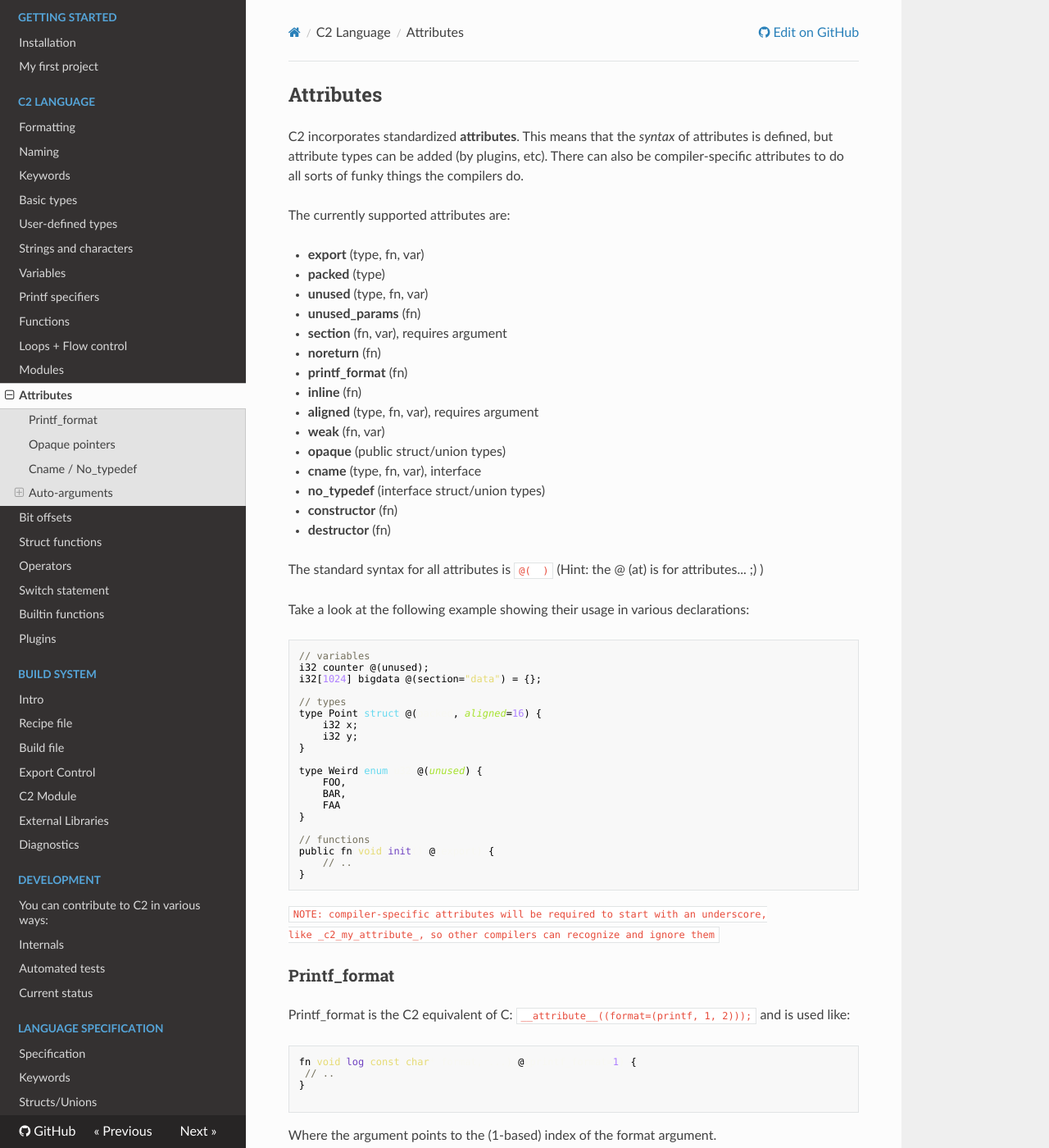
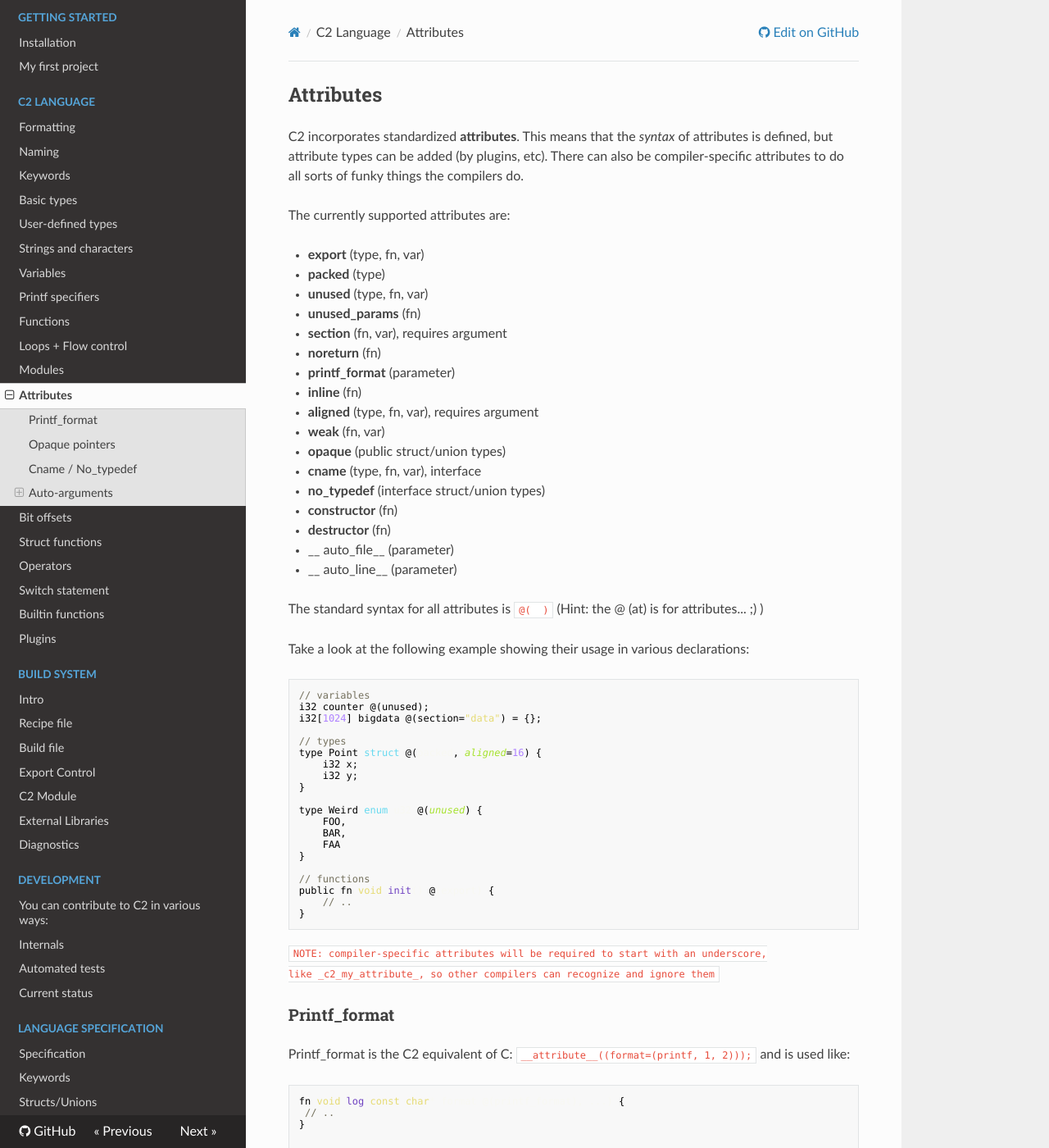
Before and after one commit to c2lang/documentation, an MkDocs documentation site: the page built from documentation/docs/language/attributes.md, in a window 1280 px wide and 1400 px high. Shown: the whole window at 82% size. Built offline with MkDocs 1.6.1, drawn with Linux system fonts in a browser that asks for light colours; nearby versions of some CDN libraries; old or Windows-style settings are respelled for this version of MkDocs.

Commit message:
update for printf_format change

````diff
--- a/documentation/docs/language/attributes.md
+++ b/documentation/docs/language/attributes.md
@@ -12,7 +12,7 @@
 * __unused_params__ (fn)
 * __section__ (fn, var), requires argument
 * __noreturn__ (fn)
-* __printf_format__ (fn)
+* __printf_format__ (parameter)
 * __inline__ (fn)
 * __aligned__ (type, fn, var), requires argument
 * __weak__ (fn, var)
@@ -21,6 +21,8 @@
 * __no_typedef__ (interface struct/union types)
 * __constructor__ (fn)
 * __destructor__ (fn)
+* __ auto_file__ (parameter)
+* __ auto_line__ (parameter)
 
 The standard syntax for all attributes is `@(  )`  (Hint: the @ (at) is for attributes... ;) )
 
@@ -58,7 +60,7 @@
 ```__attribute__((format=(printf, 1, 2)));``` and is used like:
 
 ```c
-fn void log(const char* format, ...) @(printf_format=1) {
+fn void log(const char* format @(printf_format), ...) {
  // ..
 }
 
````
Also changed, not shown: documentation/docs/language/printf_specifiers.md (line endings or trailing spaces).
